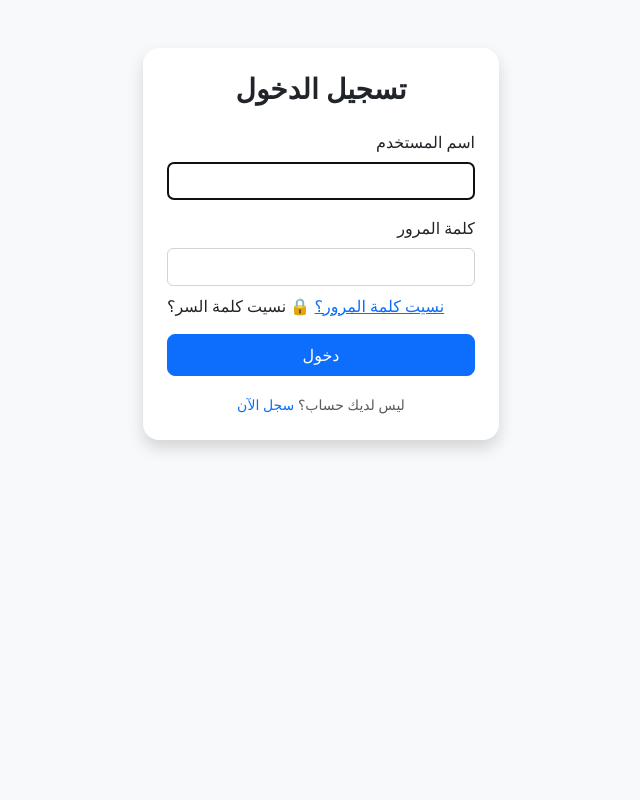
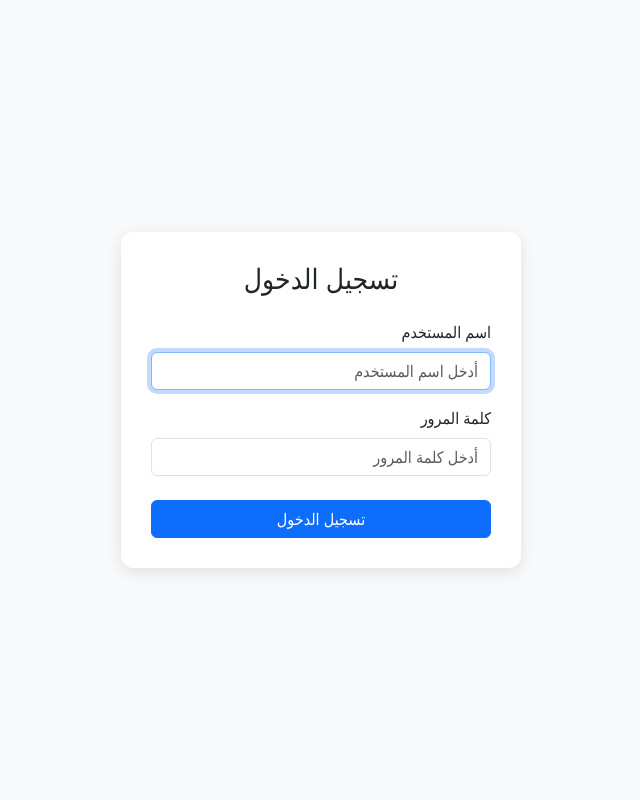
Before and after one commit to yoaghamdi-ship-it/CarProject_Production, a Django app: page /login/ in a window 1280 px wide. Shown: the whole page, without its empty margins (319-959 px from the left). Run offline with Django 5.2, Linux system fonts and the light colour scheme.

Commit message:
Update login page design and form inputs

```diff
--- a/inventory/templates/registration/login.html
+++ b/inventory/templates/registration/login.html
@@ -3,68 +3,61 @@
 <head>
     <meta charset="UTF-8">
     <meta name="viewport" content="width=device-width, initial-scale=1.0">
-    <title>تسجيل الدخول - CarProject</title>
-    <link rel="stylesheet" href="https://cdn.jsdelivr.net/npm/bootstrap@5.3.0/dist/css/bootstrap.rtl.min.css">
+    <title>تسجيل الدخول</title>
+    <!-- مكتبة Bootstrap لتنسيق الصفحة -->
+    <link href="https://cdn.jsdelivr.net/npm/bootstrap@5.3.0/dist/css/bootstrap.min.css" rel="stylesheet">
     <style>
-        /* إضافة لمسة جمالية للحقول */
-        input {
-            display: block;
+        body {
+            background-color: #f8f9fa;
+            height: 100vh;
+            display: flex;
+            align-items: center;
+            justify-content: center;
+            font-family: 'Segoe UI', Tahoma, Geneva, Verdana, sans-serif;
+        }
+        .login-card {
             width: 100%;
-            padding: 0.375rem 0.75rem;
-            font-size: 1rem;
-            font-weight: 400;
-            line-height: 1.5;
-            color: #212529;
-            background-color: #fff;
-            border: 1px solid #ced4da;
-            border-radius: 0.375rem;
-            transition: border-color .15s ease-in-out,box-shadow .15s ease-in-out;
-        }
-        /* تأثير عند تمرير الماوس فوق رابط نسيت كلمة السر */
-        .forgot-password-link {
-            color: #dc3545;
-            transition: color 0.2s ease;
-        }
-        .forgot-password-link:hover {
-            color: #a71d2a !important;
-            text-decoration: underline !important;
+            max-width: 400px;
+            padding: 30px;
+            border-radius: 12px;
+            box-shadow: 0 4px 15px rgba(0,0,0,0.1);
+            background-color: #ffffff;
         }
     </style>
 </head>
-<body class="bg-light">
-<div class="container mt-5">
-    <div class="row justify-content-center">
-        <div class="col-md-4">
-            <div class="card shadow p-4 border-0 rounded-4">
-                <h3 class="text-center mb-4 fw-bold">تسجيل الدخول</h3>
-                <form method="post">
-                    {% csrf_token %}
+<body>
 
-                    <div class="mb-3">
-                        <label class="form-label">اسم المستخدم</label>
-                        {{ form.username }}
-                    </div>
+    <div class="login-card">
+        <h3 class="text-center mb-4 font-weight-bold">تسجيل الدخول</h3>
 
-                    <div class="mb-3">
-                        <label class="form-label">كلمة المرور</label>
-                        {{ form.password }}
+        <!-- عرض تنبيه في حال إدخال بيانات خاطئة -->
+        {% if form.errors %}
+            <div class="alert alert-danger text-center mb-3 py-2">
+                اسم المستخدم أو كلمة المرور غير صحيحة.
+            </div>
+        {% endif %}
 
-                        <div class="text-end mt-2">
-                            <a href="{% url 'inventory:password_reset' %}">نسيت كلمة المرور؟</a>
-                                🔒 نسيت كلمة السر؟
-                            </a>
-                        </div>
-                    </div>
+        <form method="POST" action="{% url 'login' %}">
+            {% csrf_token %}
 
-                    <button type="submit" class="btn btn-primary w-100 py-2 rounded-3">دخول</button>
-                </form>
+            <!-- حقل اسم المستخدم -->
+            <div class="mb-3">
+                <label for="username" class="form-label">اسم المستخدم</label>
+                <input type="text" name="username" id="username" class="form-control" placeholder="أدخل اسم المستخدم" required autofocus>
+            </div>
 
-                <div class="mt-3 text-center">
-                    <small class="text-muted">ليس لديك حساب؟ <a href="#" class="text-decoration-none">سجل الآن</a></small>
-                </div>
+            <!-- حقل كلمة المرور -->
+            <div class="mb-3">
+                <label for="password" class="form-label">كلمة المرور</label>
+                <input type="password" name="password" id="password" class="form-control" placeholder="أدخل كلمة المرور" required>
             </div>
-        </div>
+
+            <!-- زر تسجيل الدخول -->
+            <div class="d-grid gap-2 mt-4">
+                <button type="submit" class="btn btn-primary">تسجيل الدخول</button>
+            </div>
+        </form>
     </div>
-</div>
+
 </body>
 </html>
```
